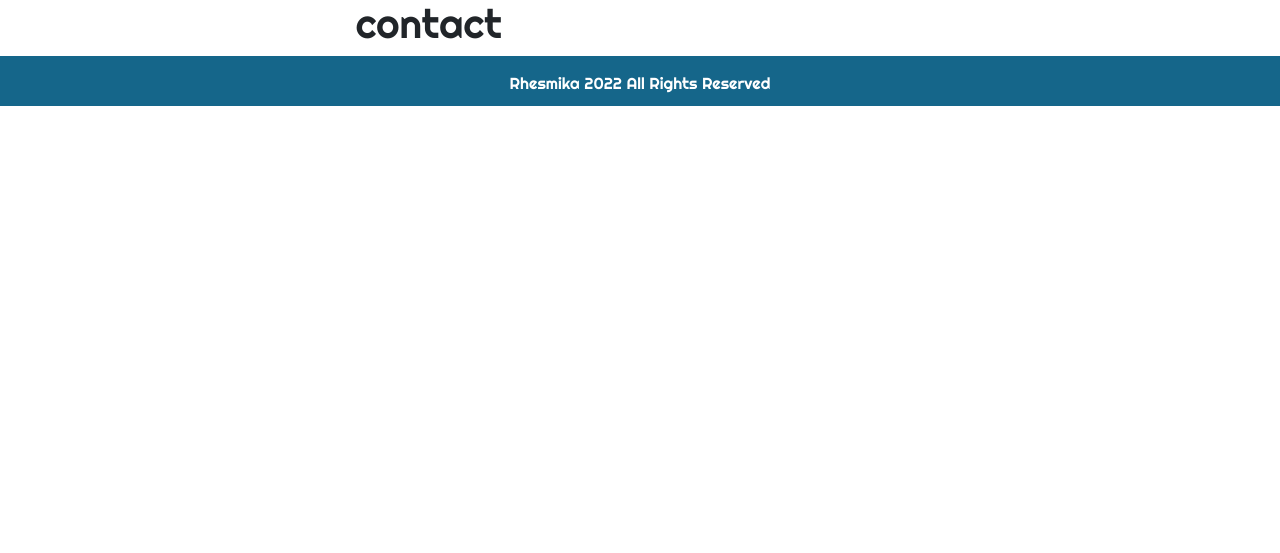
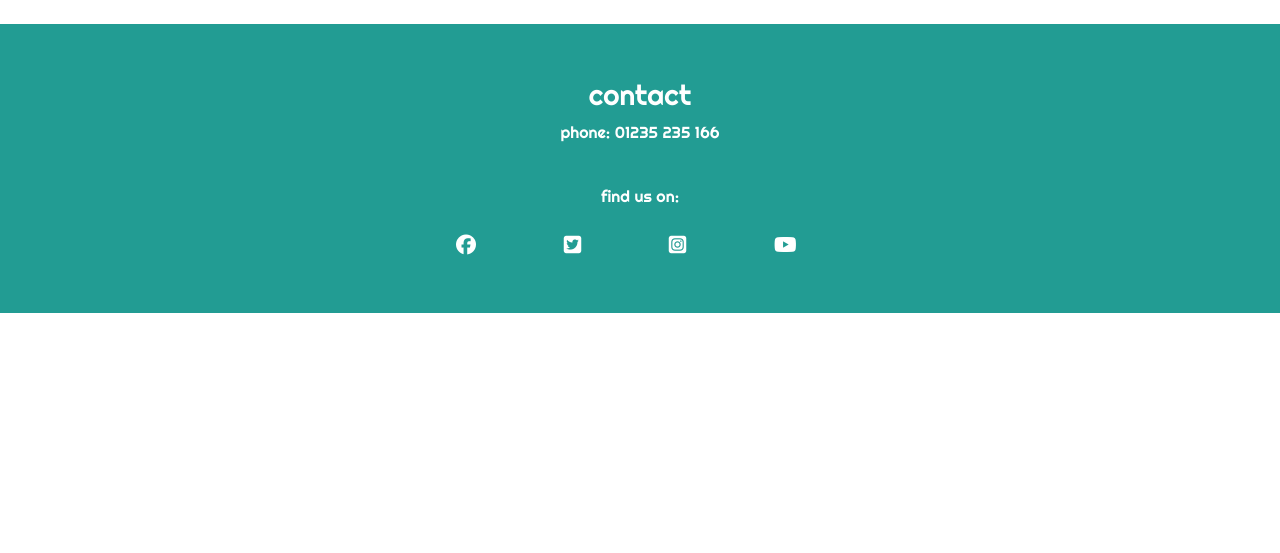
Before and after one commit to Rhesmika/our-pizza, a Django app: page /contact/ in a window 1280 px wide. Shown: the part 86-639 px from the top of the page. Before the commit the page ends 192 px from the top, so only its background shows below. Run offline with Django 3.2, Linux system fonts and the light colour scheme; some libraries are stand-ins or nearby versions.

Commit message:
add content, social media links and style to contact page

```diff
--- a/static/css/style.css
+++ b/static/css/style.css
@@ -211,7 +211,27 @@ color: inherit;
     color: #e3463b;
 }
 
+#contact-outer{
+    width: 100%;
+    height: auto;
+    padding: 30px;
+    background-color: #229c93;
+    color: white;
+    text-align: center;
+}
 
+.social-networks{
+    text-align: center;
+}
+.social-networks  li{
+    display: inline;
+}
+.social-networks i{
+    font-size: 20px;
+    margin: 1%;
+    padding-right: 5%;
+    color: white(242, 174, 46, 1);
+}
 
 /* footer*/
 
--- a/templates/contact.html
+++ b/templates/contact.html
@@ -2,10 +2,36 @@
 
 {% block content %}
 <section id="content">
-<h1> contact</h1>
-<div><h3>
-
-</h3></div>
+<title>Contact</title>
+<br>
+    <div id="contact-outer">
+        <br>
+        <h3>contact</h3>
+        <p>phone: 01235 235 166</p>
+        <br>
+        <p> find us on:</p>
+        <ul class="social-networks" aria-label="social media links">
+            <li>
+                <a href="https://www.facebook.com/" target=_blank rel="noopener"
+                aria-label="Visit our Facebook page (opens in a new tab)"><i class="fa-brands fa-facebook"></i></a>
+            </li>
+            <li>
+                <a href="https://www.twitter.com/" target=_blank rel="noopener"
+                aria-label="Visit our Twitter page (opens in a new tab)"><i class="fa-brands fa-twitter-square"></i></a>
+            </li>
+            <li>
+                <a href="https://www.instagram.com/" target=_blank rel="noopener"
+                aria-label="Visit our Instagram page (opens in a new tab)"><i class="fa-brands fa-instagram-square"></i></a>
+            </li>
+            <li>
+                <a href="https://www.youtube.com/" target=_blank rel="noopener"
+                aria-label="Visit our Youtube page (opens in a new tab)"><i class="fa-brands fa-youtube"></i></a>
+            </li>
+         </ul>
+        </div>
+    </div>
 
 </section>
-{%endblock%}
+<script src="https://kit.fontawesome.com/36d16e249a.js" crossorigin="anonymous"></script>
+
+{% endblock content %}
```
